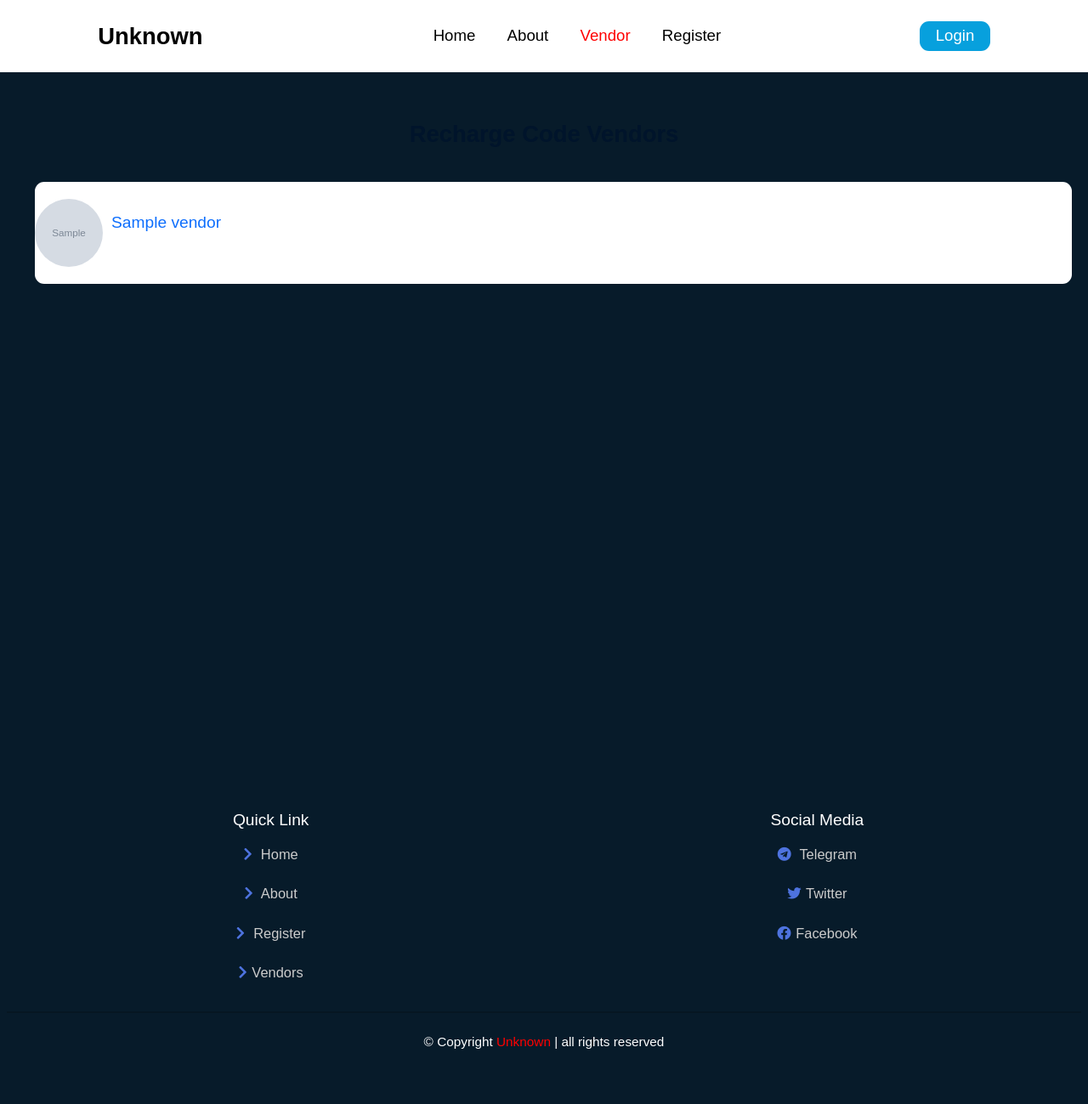
After one commit to coder-frank/investment, a PHP site: page /vendors.php in a window 1280 px wide. The commit adds this page. Shown: the whole page at 85% size. Run offline with PHP 8.4, Linux system fonts and the light colour scheme; tables that the repository leaves empty or names only in its code hold one stand-in row (values such as "Sample post"); grey boxes marked "Sample" are stand-in pictures.

Commit message:
major vendor

```diff
--- a/admin/includes/getWithdraw.php
+++ b/admin/includes/getWithdraw.php
@@ -7,7 +7,7 @@ if (isset($_SESSION['adminId']))
 	$withdraw = $admin->getWithdrawal();
 	if ($withdraw->rowCount() == 0)
 	{
-		echo "<div class='alert alert-primary'>No pending withdrawal found</div>";
+		$_SESSION['message'] = ">No pending withdrawal found";
 		return;
 	}
 	if ($withdraw != false)
--- /dev/null
+++ b/core.php
@@ -0,0 +1,15 @@
+<?php
+
+// REQUIRE IMPORTANT FILES
+require_once './config/db.php';
+require_once './models/users.php';
+
+//INITIALIZE DATABASE
+$db = new Database();
+$db = $db->connect();
+
+//INITIALIZE USER MODEL
+$user = new User($db);
+
+
+?>
--- /dev/null
+++ b/inc/getVendors.php
@@ -0,0 +1,29 @@
+<?php
+
+
+require_once './core.php';
+
+
+	// GET VENDORS
+	$vendors = $user->getVendors();
+	if ($vendors != false)
+	{
+		while ($row = $vendors->fetch(PDO::FETCH_ASSOC))
+		{
+			echo '
+				<li>
+					<a target="_blank" href="https://api.whatsapp.com/send?phone='.$row['phone'].'&text='.$row['message'].'">
+						<img src="./universal/custom/image/'.$row['image'].'">
+						<div>
+						<br>
+							<h3>'.$row['name'].'</h3>
+							<p></p>
+						</div>
+					</a>
+				</li>
+			';
+		}
+	} else
+	{
+		echo "<div class='alert alert-primary'>No Vendors found</div>";
+	}
--- a/index.html
+++ b/index.html
@@ -17,7 +17,7 @@
         <nav class="nav">
             <a href="./index.html" class="active">Home</a>
             <a href="#about">About</a>
-            <a href="./vendors.html">Vendor</a>
+            <a href="./vendors.php">Vendor</a>
             <a href="./register.php">Register</a>
 
 
@@ -35,7 +35,7 @@
 
 	</div>
 	<section class="row">
-	<div class="about">
+	<div class="about" id="about">
 		<br><br><br><br>
 		<h1>About <span> Us</span></h1>
 		<div class="box">
--- a/login.php
+++ b/login.php
@@ -39,7 +39,7 @@
 			<a class="nav-link active" aria-current="page" href="./">Home</a>
 		      </li>
 		      <li class="nav-item">
-			<a class="nav-link" href="./vendors.html">Vendors</a>
+			<a class="nav-link" href="./vendors.php">Vendors</a>
 		      </li>
 		      <li class="nav-item">
 			<a class="nav-link" href="./register.php">Register</a>
--- a/models/users.php
+++ b/models/users.php
@@ -252,6 +252,18 @@ class User
 		$stmt->execute(array($this->id));
 		if ($stmt->rowCount() == 1) {
 			return true;
+		} else {
+			return false;
+		}
+	}
+
+	public function getVendors()
+	{
+		$query = "SELECT * FROM vendors ORDER BY id DESC";
+		$stmt = $this->conn->prepare($query);
+		$stmt->execute();
+		if ($stmt->rowCount() > 0) {
+			return $stmt;
 		} else {
 			return false;
 		}
--- a/register.php
+++ b/register.php
@@ -40,7 +40,7 @@
 			<a class="nav-link active" aria-current="page" href="./">Home</a>
 		      </li>
 		      <li class="nav-item">
-			<a class="nav-link" href="./vendors.html">Vendors</a>
+			<a class="nav-link" href="./vendors.php">Vendors</a>
 		      </li>
 		      <li class="nav-item">
 			<a class="nav-link" href="./register.php">Register</a>
--- a/universal/custom/custom.css
+++ b/universal/custom/custom.css
@@ -299,3 +299,36 @@ section{
 .footer .credit span{
     color:red ;
 }
+
+.vendors {
+    width: 100%;
+    padding: 1rem;
+    color: #00142b;
+}
+
+.vendors ul li {
+    list-style-type: none;
+    background-color: white !important;
+    border-radius: 1rem;
+}
+
+.vendors ul li a {
+    display: flex;
+    align-items: flex-start;
+    margin-bottom: 20px;
+    padding: 20px 0px;
+}
+
+.vendors ul li img {
+    width: 80px;
+    height: 80px;
+    border-radius: 50%;
+    object-fit: cover;
+    margin-right: 10px;
+}
+
+article ul li div {
+    display: flex;
+    flex-direction: column;
+    flex: 1;
+}
--- /dev/null
+++ b/vendors.php
@@ -0,0 +1,63 @@
+<!DOCTYPE html>
+<html lang="en">
+<head>
+	<meta charset="UTF-8">
+	<meta name="viewport" content="width=device-width, initial-scale=1.0">
+	<title>Unknown</title>
+	<link rel="stylesheet" href="https://cdn.jsdelivr.net/npm/bootstrap@5.3.1/dist/css/bootstrap.min.css">
+	<link rel="stylesheet" href="./universal/custom/custom.css">
+	<link href='https://unpkg.com/boxicons@2.1.4/css/boxicons.min.css' rel='stylesheet'>
+	<link rel="stylesheet" href="https://cdnjs.cloudflare.com/ajax/libs/font-awesome/5.15.4/css/all.min.css">
+</head>
+<body class="container-fluid">
+	<header class="header">
+        <a href="#" class="logo">Unknown</a>
+        <i class='bx bx-menu' id="menu-icon"></i>
+
+        <nav class="nav">
+            <a href="./index.html">Home</a>
+            <a href="#about">About</a>
+            <a href="./vendors.php" class="active">Vendor</a>
+            <a href="./register.php">Register</a>
+
+
+        </nav>
+		<a href="./login.php" class="btn">Login</a>
+    </header>
+<br><br><br><br><br><br>
+<section class="vendors">
+	<br><br>
+	<center><h1><b>Recharge Code Vendors</b></h1></center>
+	<br><br>
+	<ul>
+		<?php include_once './inc/getVendors.php' ?>
+
+	</ul>
+</section>
+
+	<footer class="footer">
+		<div class="footer-item">
+			<div class="ft-bx">
+				<h3> Quick Link</h3>
+				<a href="#"> <i class="fas fa-chevron-right"></i> Home</a>
+				<a href="#"> <i class="fas fa-chevron-right"></i> About</a>
+				<a href="#"> <i class="fas fa-chevron-right"></i> Register</a>
+				<a href="#"> <i class="fas fa-chevron-right"></i>Vendors</a>
+			</div>
+			<div class="ft-bx">
+				<h3> Social Media</h3>
+				<a href="#"><i class="fab fa-telegram"></i>  Telegram</a>
+				<a href="#"><i class="fab fa-twitter"></i>Twitter</a>
+				<a href="#"><i class="fab fa-facebook"></i>Facebook</a>
+			</div>
+
+		</div>
+		<div class="credit"> © Copyright <span>Unknown</span> | all rights reserved </div>
+	</footer>
+
+<script src="./universal/custom/index.js"></script>
+<!--  typed js  -->
+<script src="https://cdn.jsdelivr.net/npm/typed.js@2.0.12"></script>
+<script src="https://cdn.jsdelivr.net/npm/bootstrap@5.3.1/dist/js/bootstrap.bundle.min.js"></script>
+</body>
+</html>
```
Also changed, not shown: admin/controllers/addVendor.php (added, +36 -0 lines), admin/controllers/deletev.php (added, +25 -0 lines), admin/includes/getV.php (added, +28 -0 lines), admin/includes/sidebar.php (+8 -0 lines), admin/models/admin.php (+34 -0 lines), admin/vendors.php (added, +49 -0 lines), admin/withdraw.php (+7 -0 lines), vendors.html (deleted, +0 -42 lines), universal/custom/image/64d0e84e38fe3.jpg (added), universal/custom/image/64d0e87b6a462.jpg (added), universal/custom/image/user.jpeg (added).
